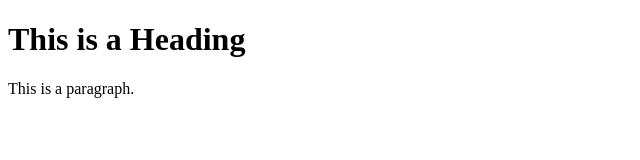
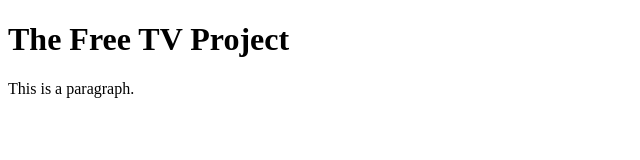
Before and after one commit to GameBuilder320/site, a plain HTML site: page index.html in a window 1280 px wide. Shown: the whole page, without its empty margins (0-640 px from the left). Drawn offline with Linux system fonts and the light colour scheme.

Commit message:
Update index.html

```diff
--- a/index.html
+++ b/index.html
@@ -5,7 +5,7 @@
 </head>
 <body>
 
-<h1>This is a Heading</h1>
+<h1>The Free TV Project </h1>
 <p>This is a paragraph.</p>
 
 </body>
```
